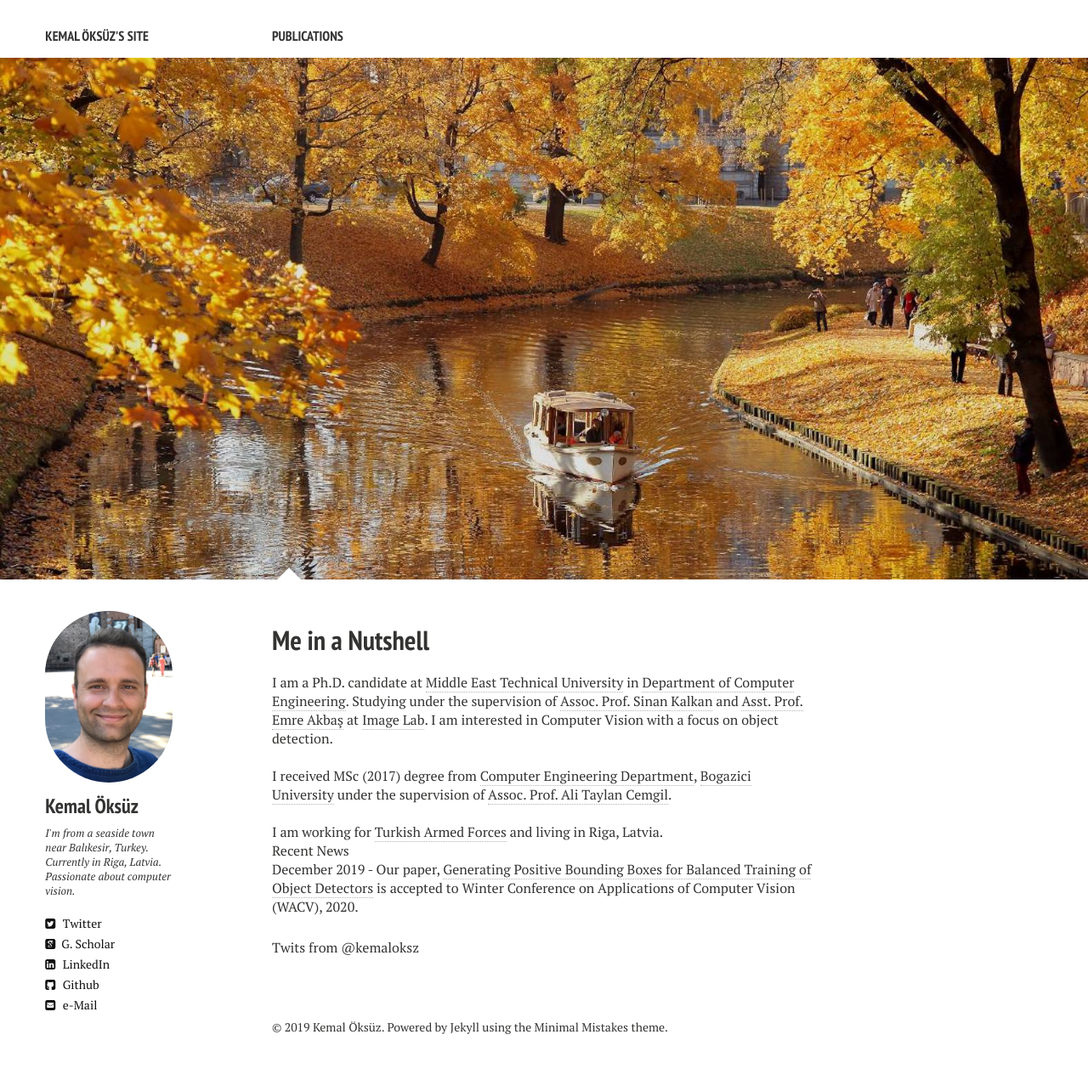
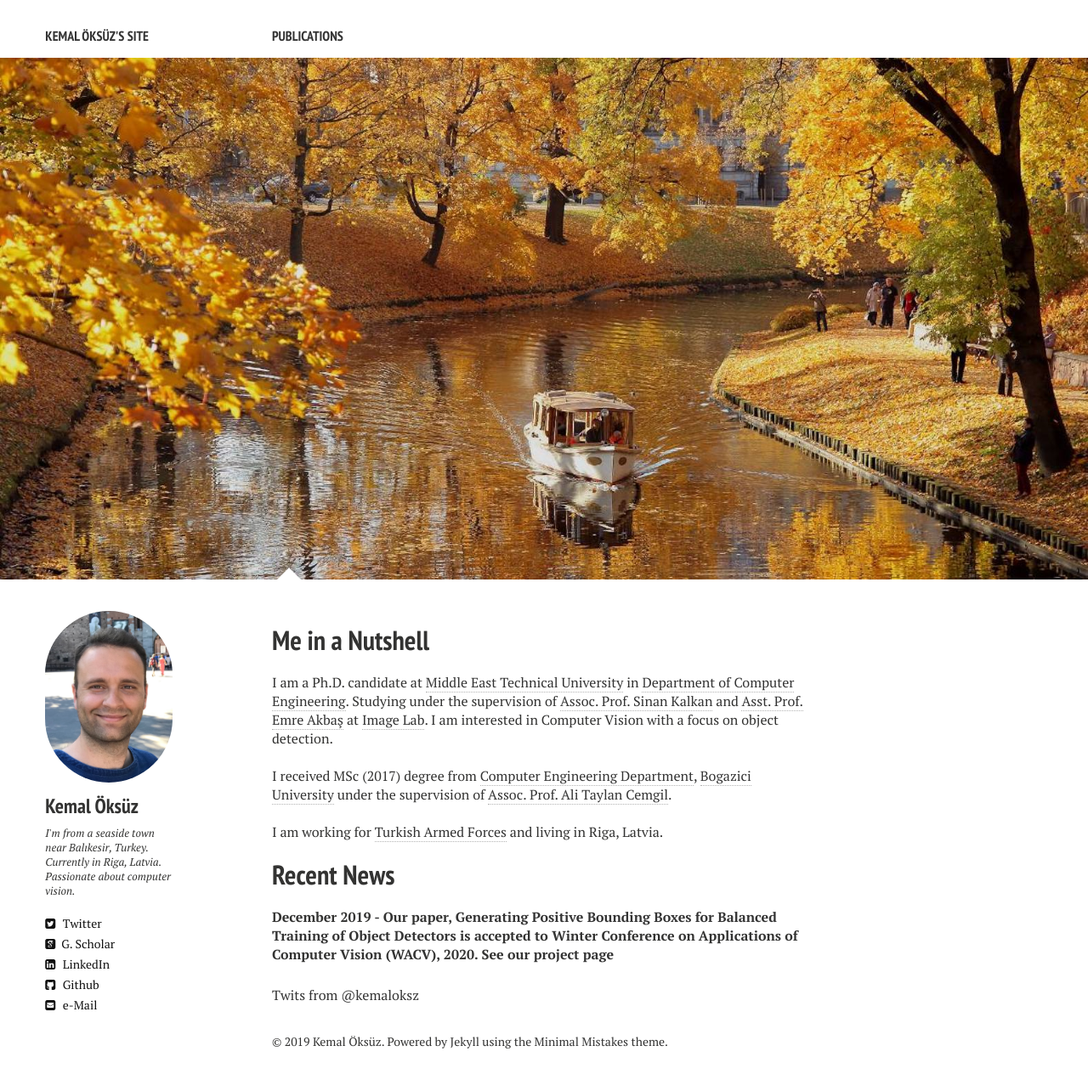
Before and after one commit to kemaloksuz/kemaloksuz.github.io, a Jekyll site: the page built from index.md, in a window 1280 px wide. Shown: the whole page at 85% size. Built offline with Jekyll 4.4.1, drawn with Linux system fonts in a browser that asks for light colours; nearby versions of some CDN libraries; comment, search, counter and statistics services are not loaded.

Commit message:
Update index.md

```diff
--- a/index.md
+++ b/index.md
@@ -15,7 +15,6 @@ I received MSc (2017) degree from <a href="https://www.cmpe.boun.edu.tr" target=
 <br />
 I am working for <a href="https://www.tsk.tr/HomeEng" target="_blank">Turkish Armed Forces</a> and living in Riga, Latvia.
 
-Recent News
+<h1>Recent News</h1>
+<b>December 2019<b/> - Our paper, <a href="https://arxiv.org/abs/1909.09777" target="_blank">Generating Positive Bounding Boxes for Balanced Training of Object Detectors</a> is accepted to Winter Conference on Applications of Computer Vision (WACV), 2020. See our <a href="https://github.com/kemaloksuz/BoundingBoxGenerator" target="_blank">project page</a>
 <br />
-December 2019 - Our paper, <a href="https://arxiv.org/abs/1909.09777" target="_blank">Generating Positive Bounding Boxes for Balanced Training of Object Detectors</a> is accepted to Winter Conference on Applications of Computer Vision (WACV), 2020.
-<br />
```
